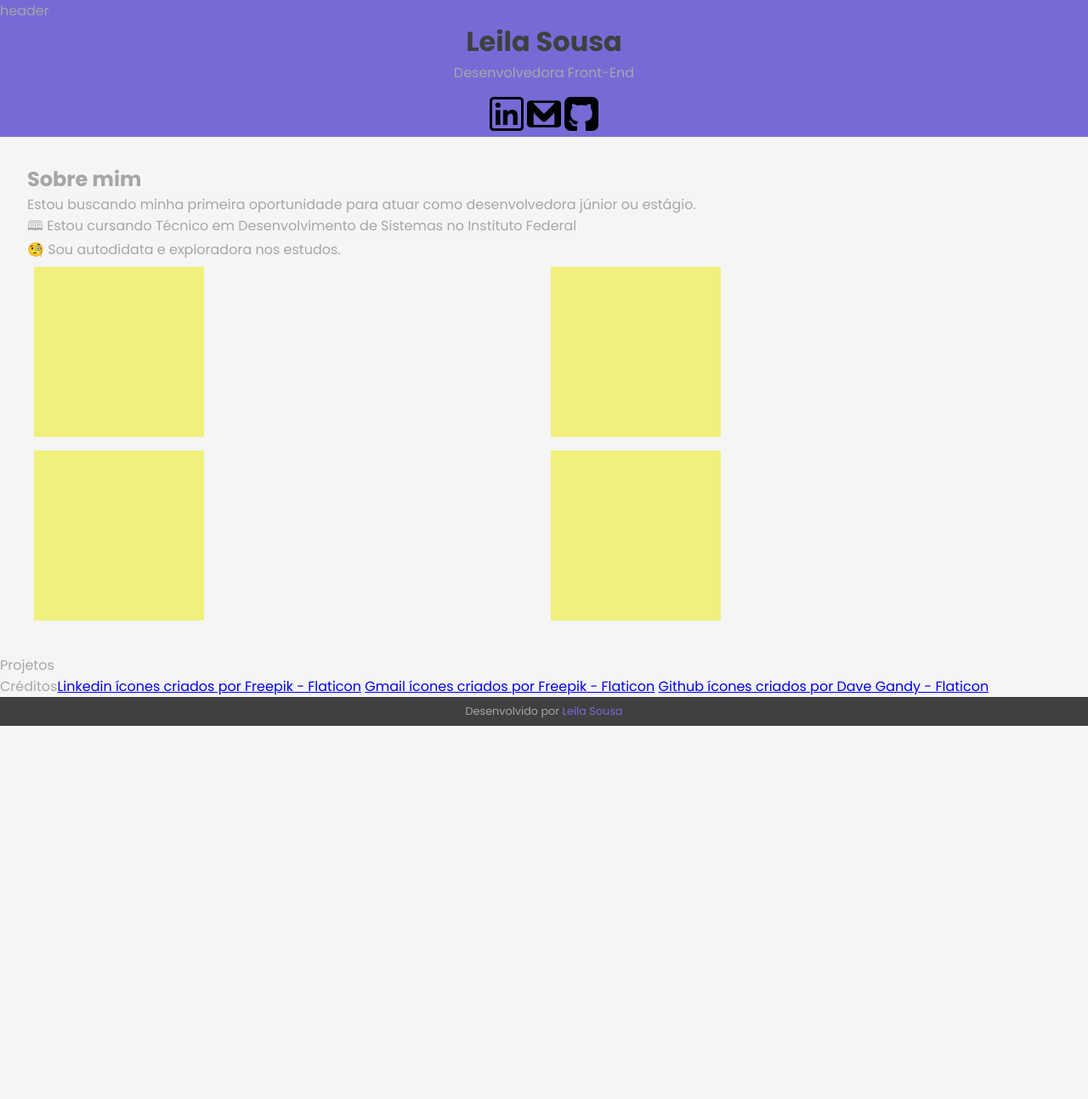
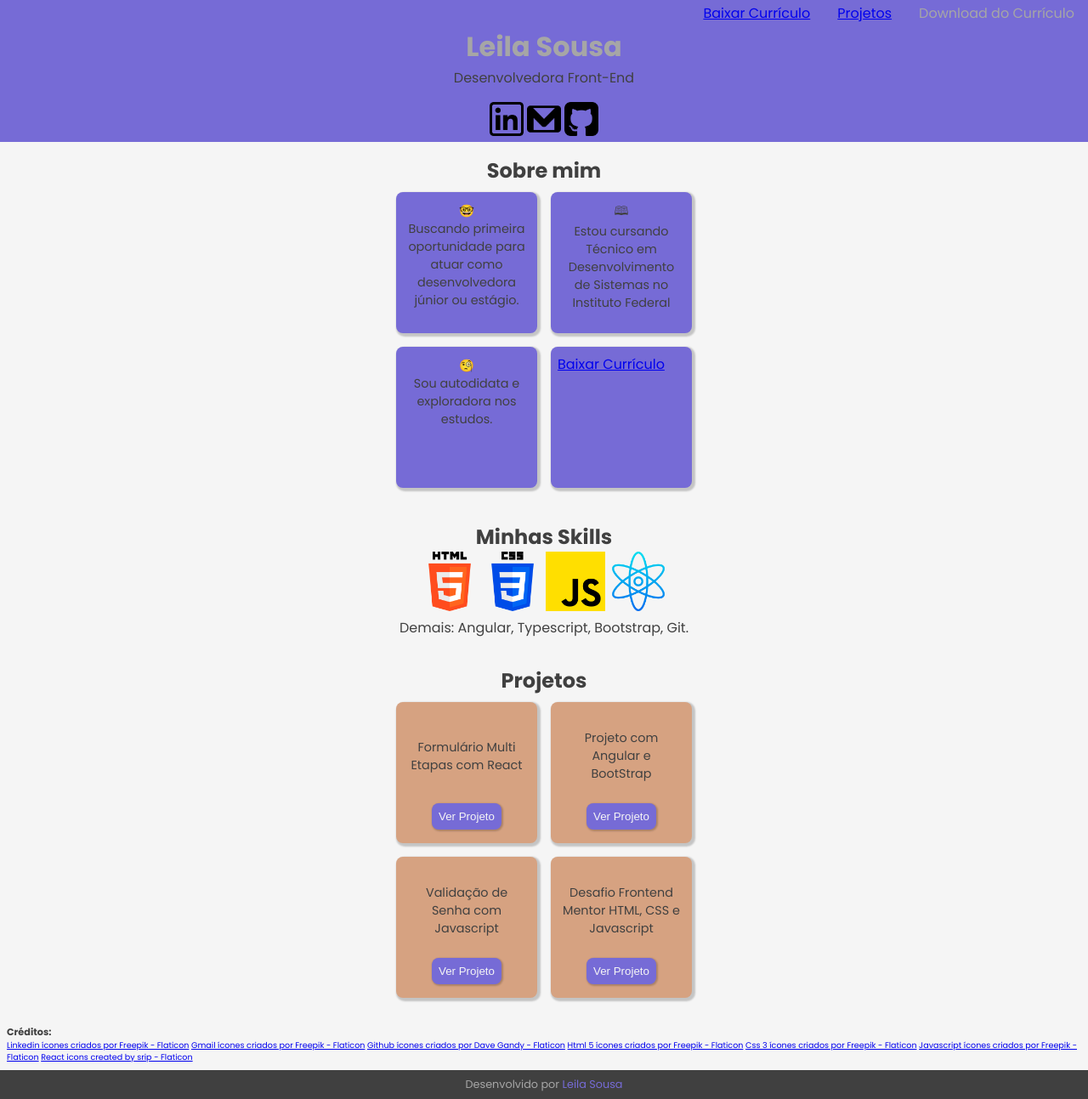
Before and after one commit to LeilaSousa/Projects, a plain HTML site: page index.html in a window 1280 px wide. Shown: the whole page at 85% size. Before the commit the page ends 854 px from the top, so only its background shows below. Drawn offline with Linux system fonts and the light colour scheme.

Commit message:
sessão sobre e skills

```diff
--- a/index.html
+++ b/index.html
@@ -11,7 +11,13 @@
     <title>Projects</title>
 </head>
 <body>
-   <header>header</header>
+   <header>
+        <nav>
+            <li><a>Download do Currículo</a></li>
+            <li><a href="#projects">Projetos</a></li>
+            <li><a href="assets/Curriculo Leila.pdf" download="Currículo Leila">Baixar Currículo</a></li>
+        </nav>
+   </header>
    <section class="contact">
         <h1>Leila Sousa</h1>
         <h2>Desenvolvedora Front-End</h2>
@@ -22,32 +28,88 @@
         <a href="https://github.com/LeilaSousa"target="_blank"><img src="assets/github.png" alt="Gmail Icon"></a>
    </section>
 
-   <section class="about">
+   <section class="about"id="about">
         <h2>Sobre mim</h2>
-        <p>Estou buscando minha primeira oportunidade para atuar como desenvolvedora júnior ou estágio.</p>
-        <p>&#x1f56e Estou cursando Técnico em Desenvolvimento de Sistemas no Instituto Federal</p>
-        <p>&#x1f9d0 Sou autodidata e exploradora nos estudos.
+        <div class="boxes">
+            <div class="boxYellow">
+                <p>&#x1f913 <br>
+                    Buscando primeira oportunidade para atuar como desenvolvedora júnior ou estágio.
+                </p>
+            </div>
 
-        </p>
+            <div class="boxYellow">
+                <p>&#x1f56e <br>Estou cursando Técnico em Desenvolvimento de Sistemas no Instituto Federal
+                </p>
+            </div>
+            <div class="boxYellow">
+                <p>&#x1f9d0 <br>Sou autodidata e exploradora nos estudos.
+                </p>
+            </div>
+
+            <div class="boxYellow">
+                <a href="assets/Curriculo Leila.pdf" download="Currículo Leila">Baixar Currículo</a>
+            </div>
+        </div>
+   </section>
+
+   <section class="skills">
+    <h2>Minhas Skills</h2>
+    <img class="skillIcon" src="assets/html-5.png" alt="HTML Icon">
+    <img class="skillIcon" src="assets/css-3.png" alt="Css Icon">
+    <img class="skillIcon" src="assets/js.png" alt="Javascript Icon">
+    <img class="skillIcon" src="assets/atom.png" alt="React Icon">
+    <p>Demais: Angular, Typescript, Bootstrap, Git.</p>
+</section>
+
+   <section class="projects" id="projects">
+        <h2>Projetos</h2>
         <div class="boxes">
+            <div class="boxRed">
+                <p>
+                Formulário Multi Etapas com React
+                </p>
+                <button class="btn"><a href="https://leilasousa.github.io/form-multstep/" target="_blank">Ver Projeto</a></button>
+            </div>
 
-            <div class="box"></div>
-            <div class="box"></div>
-            <div class="box"></div>
-            <div class="box"></div>
+            <div class="boxRed">
+                <p>
+                Projeto com Angular e BootStrap
+                </p>
+                <button class="btn"><a href="https://leilasousa.github.io/angular/angular-bootstrap-telalogin/" target="_blank">Ver Projeto</a></button>
+            </div>
+
+            <div class="boxRed">
+                <p>
+                Validação de Senha com Javascript
+                </p>
+                <button class="btn"><a href="https://leilasousa.github.io/portfolio/passwordgenerator/" target="_blank">Ver Projeto</a></button>
+            </div>
+
+            <div class="boxRed">
+                <p>
+                Desafio Frontend Mentor HTML, CSS e Javascript
+                </p>
+                <button class="btn"><a href="https://leilasousa.github.io/frontend-mentor-challengers/des03/interactive-rating-component-main/" target="_blank">Ver Projeto</a></button>
+            </div>
         </div>
+   </section>
 
 
-
-
-   </section>
-   <section>Projetos</section>
-
-   <section>Créditos<a href="https://www.flaticon.com/br/icones-gratis/linkedin" title="linkedin ícones">Linkedin ícones criados por Freepik - Flaticon</a>
+   <section class="credits">
+    <h3>Créditos:</h3>
+    <a href="https://www.flaticon.com/br/icones-gratis/linkedin" title="linkedin ícones">Linkedin ícones criados por Freepik - Flaticon</a>
 
     <a href="https://www.flaticon.com/br/icones-gratis/gmail" title="gmail ícones">Gmail ícones criados por Freepik - Flaticon</a>
 
     <a href="https://www.flaticon.com/br/icones-gratis/github" title="github ícones">Github ícones criados por Dave Gandy - Flaticon</a>
+
+    <a href="https://www.flaticon.com/br/icones-gratis/html-5" title="html 5 ícones">Html 5 ícones criados por Freepik - Flaticon</a>
+
+    <a href="https://www.flaticon.com/br/icones-gratis/css-3" title="css 3 ícones">Css 3 ícones criados por Freepik - Flaticon</a>
+
+    <a href="https://www.flaticon.com/br/icones-gratis/javascript" title="javascript ícones">Javascript ícones criados por Freepik - Flaticon</a>
+
+    <a href="https://www.flaticon.com/free-icons/react" title="react icons">React icons created by srip - Flaticon</a>
 
 </section>
 
--- a/style.css
+++ b/style.css
@@ -8,15 +8,26 @@
     padding: 0;
 }body{
     font-family: 'Poppins', sans-serif;
-    color: var(--LightGray);
+    color: var(--DarkGray);
     background-color: var(--WhiteSmoke);
 }header{
     background-color: var(--Purple);
-}.contact{
+
+}nav{
+    display: flex;
+    flex-direction: row-reverse;
+    color: var(--LightGray);
+
+}nav li{
+    list-style-type: none;
+    padding: 0.2rem 1rem;
+}
+
+.contact{
     background-color: var(--Purple);
     text-align: center;
 }.contact h1{
-    color: var(--DarkGray);
+    color: var(--LightGray);
     font-size: 2rem;
 }.contact h2{
     font-weight: 100;
@@ -24,23 +35,68 @@
     padding-bottom: 1rem;
 }.contact img{
     width: 40px;
-}.about{
-    padding: 2rem;
+}.skills{
+    text-align: center;
+    padding: 1rem;
+}.skillIcon{
+    width: 70px;
+}.about, .projects{
+    padding: 1rem;
+    display: flex;
+    flex-direction: column;
+    align-items: center;
 }.boxes{
     display: grid;
     grid-template-columns: 1fr 1fr;
+}.boxYellow{
+    background-color: #766BD6;
+    width: 150px;
+    height: 150px;
+    margin: .5rem;
+    border-radius: .5rem;
+    box-shadow: 2px 2px 2px 2px rgba(0, 0, 0, 0.2);
+    padding: .5rem;
+}.boxYellow p, .boxRed p{
+    font-size: .9rem;
+    text-align: center;
+    padding: .2rem;
+    margin: auto;
+}.boxRed{
+    background-color: #D6A281;
+    width: 150px;
+    height: 150px;
+    margin: .5rem;
+    border-radius: .5rem;
+    box-shadow: 2px 2px 2px 2px rgba(0, 0, 0, 0.2);
+    text-align: center;
+    display: flex;
+    flex-direction: column;
+    align-items: center;
+    padding: .5rem;
+}.boxRed a {
+    text-decoration: none;
+}.btn{
+    padding: .5rem;
+    border-radius: .5rem;
+    border: none;
+    box-shadow: 1px 1px 2px 1px rgba(0, 0, 0, 0.2);
+    background-color: #766BD6;
+    margin-bottom: .5rem;
+
+
+}.btn a{
+    color: var(--WhiteSmoke);
 }
 
-.box{
-    background-color: rgb(240, 240, 124);
-    width: 200px;
-    height: 200px;
-    margin: .5rem;
+.credits{
+    font-size: .6rem;
+    padding: .5rem;
 }
 
 
 footer{
     background-color: var(--DarkGray);
+    color: var(--LightGray);
     text-align: center;
     font-size: .8rem;
     padding: .5rem;
```
Also changed, not shown: assets/atom.png (added), assets/css-3.png (added), assets/html-5.png (added), assets/js.png (added), 1 other file.
